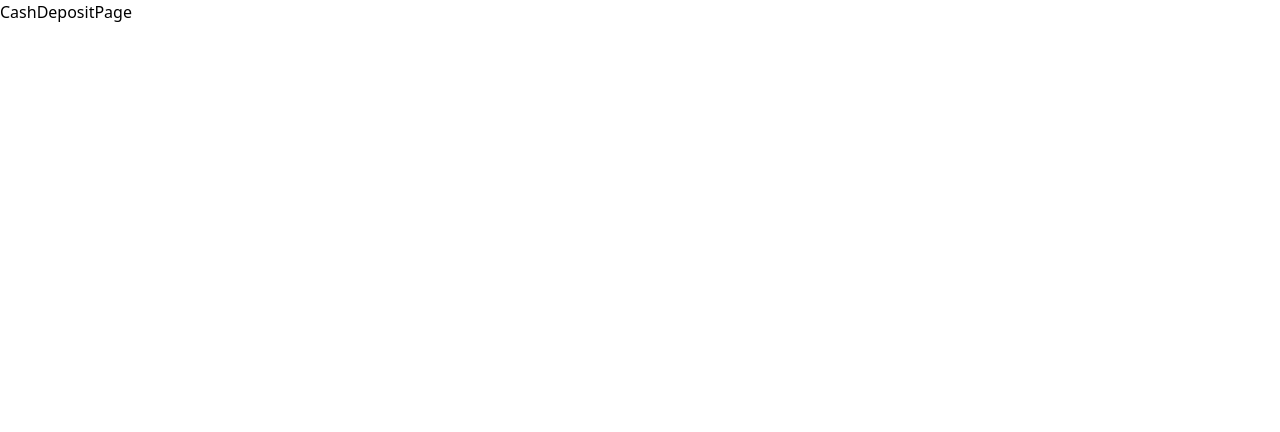
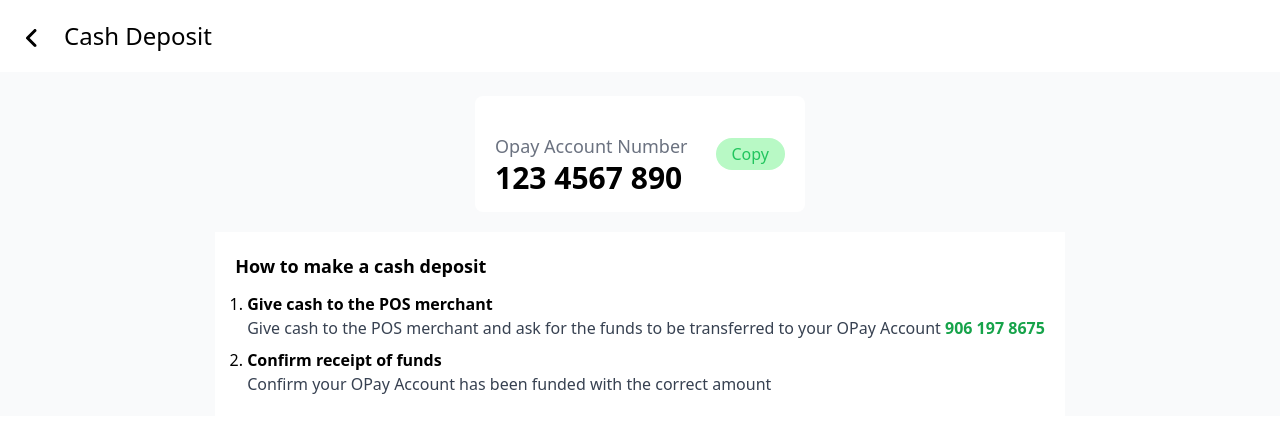
Before and after one commit to chivicks-hazard/opay-clone, a React (Vite) app: page /add-money/cash-deposit in a window 1280 px wide. Shown: the top 432 px of the page. Built offline with nearby package versions, Linux system fonts and the light colour scheme.

Commit message:
Modified CashDepositPage. There is need to fix the layout.

```diff
--- a/src/components/BankDetailsCard.jsx
+++ b/src/components/BankDetailsCard.jsx
@@ -1,6 +1,8 @@
 import { FaAlgolia, FaAngleRight } from "react-icons/fa6"
 
-const BankDetailsCard = () => {
+const BankDetailsCard = ({page}) => {
+    switch (page) {
+        case 'addmoney':
             return (
                 <div className='flex flex-col mt-24 rounded-lg bg-white p-4 w-100'>
                     <div className="flex flex-row space-x-3">
@@ -21,6 +23,23 @@
                     </div>
                 </div>
             )
+
+        case 'cashdeposit':
+            return (
+                <div className="flex flex-row 2xs:space-x-7 rounded-lg bg-white mt-24 py-4 px-5 w-100">
+                    <div className="flex flex-col mt-5 justify-center">
+                        <p className="text-gray-500 text-lg">Opay Account Number</p>
+                        <p className="text-3xl font-bold">123 4567 890</p>
+                    </div>
+                    <div className="flex flex-row justify-center items-center">
+                        <button className="bg-lightGreen-2 text-green-500 py-1 px-4 rounded-3xl">Copy</button>
+                    </div>
+                </div>
+            )
+
+        default:
+            break;
+    }
 }
 
 export default BankDetailsCard
--- /dev/null
+++ b/src/components/InstructionsCard.jsx
@@ -0,0 +1,24 @@
+const InstructionsCard = () => {
+    return (
+        <div className="p-5 mt-5 bg-white">
+            <h2 className="text-lg font-semibold mb-3">How to make a cash deposit</h2>
+            <ol className="list-decimal list-outside ml-3">
+                <li className="mb-2">
+                    <span className="font-bold">Give cash to the POS merchant</span>
+                    <p className="text-gray-700">
+                        Give cash to the POS merchant and ask for the funds to be transferred to your OPay Account
+                        <span className="font-bold text-green-600"> 906 197 8675</span>
+                    </p>
+                </li>
+                <li>
+                    <span className="font-bold">Confirm receipt of funds</span>
+                    <p className="text-gray-700">
+                        Confirm your OPay Account has been funded with the correct amount
+                    </p>
+                </li>
+            </ol>
+        </div>
+    )
+}
+
+export default InstructionsCard
--- a/src/components/TopBar.jsx
+++ b/src/components/TopBar.jsx
@@ -32,6 +32,16 @@
                 </div>
             )
 
+        case 'cashdeposit':
+            return (
+                <div className="flex flex-row p-5 bg-white fixed top-0 left-0 right-0">
+                    <div className="flex justify-center items-center flex-start space-x-5">
+                        <Link to="/add-money"><FaAngleLeft className="text-2xl mt-1" /></Link>
+                        <h3 className="text-2xl font-medium">Cash Deposit</h3>
+                    </div>
+                </div>
+            )
+
         default:
             break;
     }
--- a/src/pages/AddMoneyPage.jsx
+++ b/src/pages/AddMoneyPage.jsx
@@ -6,9 +6,9 @@
 const AddMoneyPage = () => {
     return (
         <div className="bg-gray-50 mx-auto">
-            <div className="flex flex-col justify-cemter items-center mx-4">
+            <div className="flex flex-col justify-center items-center mx-4">
                 <TopBar page="addmoney" />
-                <BankDetailsCard />
+                <BankDetailsCard page="addmoney" />
                 <div className="flex flex-row p-5 text-lg font-bold">
                     OR
                 </div>
--- a/src/pages/CashDepositPage.jsx
+++ b/src/pages/CashDepositPage.jsx
@@ -1,8 +1,17 @@
 import React from 'react'
+import TopBar from '../components/TopBar'
+import BankDetailsCard from '../components/BankDetailsCard'
+import InstructionsCard from '../components/InstructionsCard'
 
 const CashDepositPage = () => {
     return (
-        <div>CashDepositPage</div>
+        <div className='bg-gray-50 mx-auto'>
+            <div className="flex flex-col justify-center items-center mx-4">
+                <TopBar page="cashdeposit" />
+                <BankDetailsCard page="cashdeposit" />
+                <InstructionsCard />
+            </div>
+        </div>
     )
 }
 
```
Lines whose indentation alone changed are shown as unchanged.
